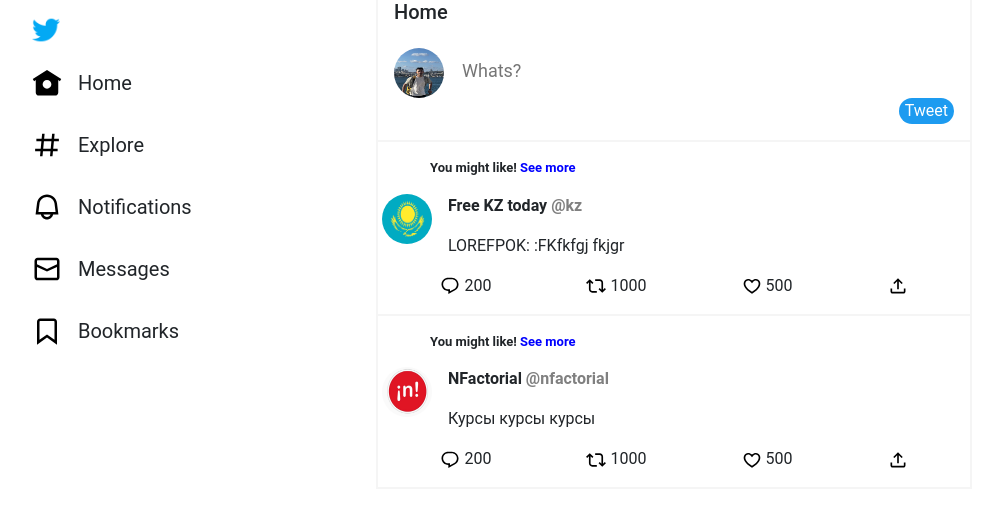
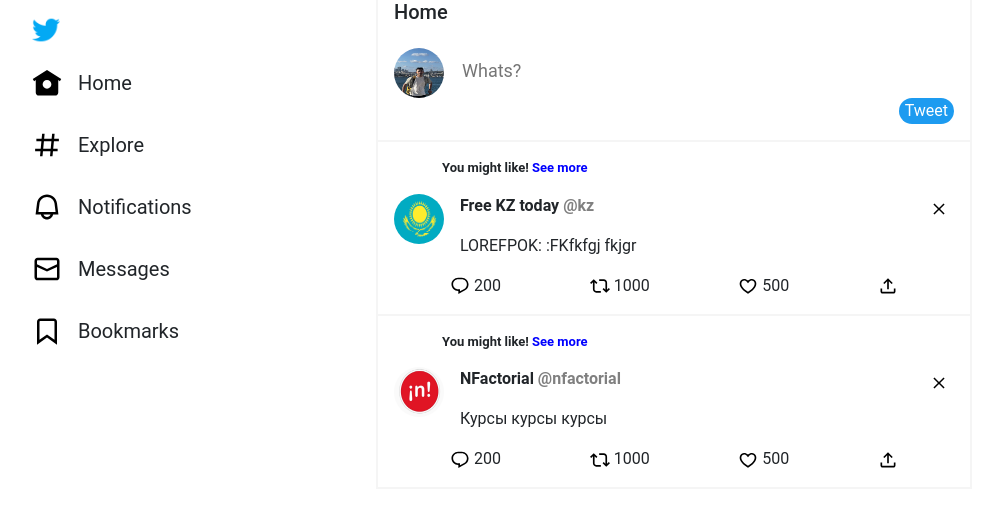
Before and after one commit to ayanbaryshev02-dev/twitterClone, a React (Create React App) app in the folder twitter-clone/: page / in a window 1280 px wide. Shown: the top 506 px of the page, without its empty margins (64-1049 px from the left). Built offline with nearby package versions, Linux system fonts and the light colour scheme.

Commit message:
feat: add Delete Tweet methods

```diff
--- a/twitter-clone/src/components/HomeComponent/Tweet.js
+++ b/twitter-clone/src/components/HomeComponent/Tweet.js
@@ -1,17 +1,21 @@
-import { COMMENTS, KZ_IMG_PATH, LIKES, RETWEETS, SHARE } from "./images"
+import { COMMENTS, KZ_IMG_PATH, LIKES, RETWEETS, SHARE, DELETE } from "./images"
 
-const Tweet = (tweet) => {
+const Tweet = ({tweet, deleteTweet}) => {
     return(
-        <div className="mt-3 px-1" style={{borderBottom: '2px solid whitesmoke'}}>
+        <div className="mt-3 px-3" style={{borderBottom: '2px solid whitesmoke'}}>
             <p className="mx-5" style={{fontSize:13, fontWeight:"600"}}>You might like! <span style={{color: "blue"}}>See more</span></p>
+
+            <div className="d-flex justify-content-between">
             <div className="d-flex">
-                <img src={tweet.img} style={{width: 50, height:50, borderRadius: 100}}/>
+                <img src={tweet.img} style={{width: 50, height:50, borderRadius: 50}}/>
             <div className="mx-3">
                 <p style={{fontWeight: 600}}>{tweet.authorName} <span style={{color: "gray"}}>{tweet.authorUserName}</span></p>
-                <p>{tweet.content.length > 200
-                ? tweet.content.slice(0, 200) + '...'
-                :tweet.content}</p>
+                <p>{tweet.content.length > 200 ? tweet.content.slice(0, 200) + '...' : tweet.content}</p>
             </div>
+            </div>
+            <button onClick={()=>deleteTweet(tweet.id)} style={{width: 30, height: 30, border:'none', backgroundColor: 'transparent'}}>
+                {DELETE}
+            </button>
             </div>
 
             <div className="d-flex mx-auto justify-content-between" style={{width: '80%'}}>
--- a/twitter-clone/src/components/HomeComponent/TweetsList.js
+++ b/twitter-clone/src/components/HomeComponent/TweetsList.js
@@ -1,11 +1,11 @@
 
 import Tweet from "./Tweet"
 
-const TweetsList = ({ tweets }) => {
+const TweetsList = ({ tweets, deleteTweet }) => {
 
     return(
         tweets.map((tweet)=>
-        <Tweet {...tweet} key={tweet.id}/>)
+        <Tweet tweet={tweet} key={tweet.id} deleteTweet={deleteTweet}/>)
     )
 }
 export default TweetsList
--- a/twitter-clone/src/components/HomeComponent/index.js
+++ b/twitter-clone/src/components/HomeComponent/index.js
@@ -59,6 +59,13 @@
         })
     }
 
+    deleteTweet = (id) => {
+        this.setState({
+            tweets: this.state.tweets.filter(item=>item.id!==id)
+        })
+
+    }
+
     render(){
 
         const { tweets, content } = this.state;
@@ -67,7 +74,7 @@
             <div className="w-50 nt-3">
             <h5 className="mx-3">Home</h5>
             <NewTweet content={content} onChangeTextInput={this.onChangeTextInput} onTweet={this.addToTweets}/>
-            <TweetsList tweets = {tweets}/>
+            <TweetsList tweets = {tweets} deleteTweet={this.deleteTweet}/>
          </div>
         )
 }
```
